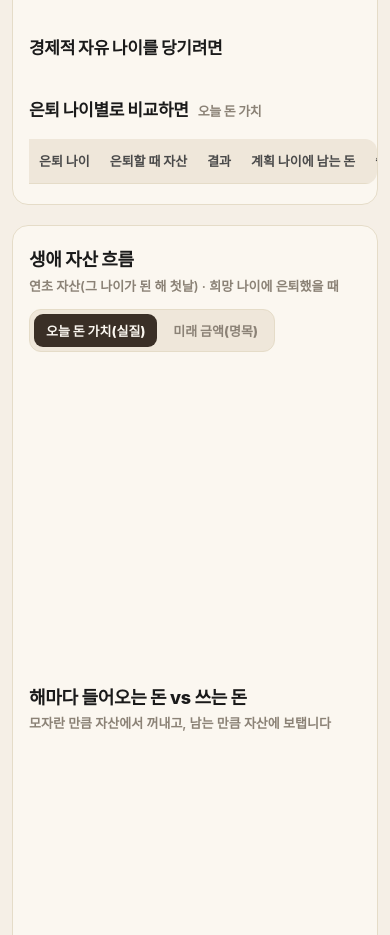
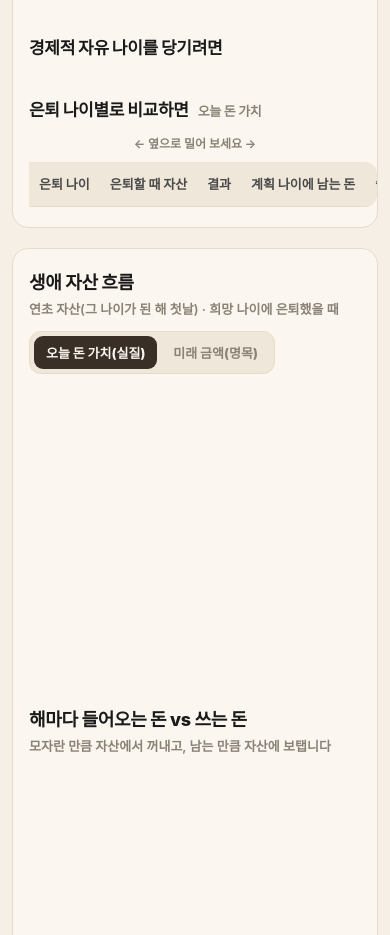
Before and after one commit to ttokjaeTV/freedom, a plain HTML site: page src/template.html in a window 390 px wide. Shown: the part 5680-6615 px from the top of the page. Drawn offline with nearby package versions, Linux system fonts and the light colour scheme; a script that the page names is missing; a web font is replaced by a local one.

Commit message:
모바일 표 가로 스크롤 안내 + favicon 링크
Co-Authored-By: Claude Sonnet 5.5 <noreply@anthropic.com>

```diff
--- a/src/template.html
+++ b/src/template.html
@@ -5,6 +5,7 @@
 <script src="https://ttokjaetv.github.io/member-lock.js"></script>
 <script src="https://ttokjaetv.github.io/profile-v1.js"></script>
 <meta name="viewport" content="width=device-width, initial-scale=1.0">
+<link rel="icon" href="/favicon.ico">
 <title>경제적 자유 계산기 · 똑재TV</title>
 <meta name="description" content="지금 자산·수입·생활비·국민연금을 넣으면 몇 살에 일을 그만둬도 되는지(경제적 자유 나이)와 95세까지 자산 흐름을 보여 주는 무료 계산기. 불황·폭락 시나리오까지 시험해 볼 수 있습니다.">
 <link rel="stylesheet" href="https://cdn.jsdelivr.net/gh/orioncactus/pretendard@v1.3.9/dist/web/static/pretendard.css">
@@ -106,6 +107,9 @@
   .real-seg { width: auto; }
   .real-seg button { padding: 7px 12px; font-size: 13px; white-space: nowrap; }
 
+  .scroll-hint { display: none; margin: 12px 0 -8px; text-align: center; font-size: 12px; font-weight: 700; color: var(--ink-mute); }
+  @media (max-width: 558px) { .scroll-hint.sh-558 { display: block; } }
+  @media (max-width: 964px) { .scroll-hint.sh-964 { display: block; } }
   .table-wrap { overflow-x: auto; margin-top: 16px; border-radius: 12px; -webkit-overflow-scrolling: touch; }
   .data-table { width: 100%; border-collapse: collapse; font-size: 14px; }
   .data-table th { background: var(--bg-alt); padding: 12px 10px; text-align: right; font-weight: 800; color: var(--ink-soft); font-size: 13px; border-bottom: 1.5px solid var(--border); white-space: nowrap; }
@@ -445,6 +449,7 @@
     <div class="levers" id="levers"></div>
 
     <div class="sub-title">은퇴 나이별로 비교하면 <small>오늘 돈 가치</small></div>
+    <p class="scroll-hint sh-558" aria-hidden="true">← 옆으로 밀어 보세요 →</p>
     <div class="table-wrap"><table class="data-table" id="age-table"><thead><tr><th>은퇴 나이</th><th>은퇴할 때 자산</th><th>결과</th><th id="age-table-left">계획 나이에 남는 돈</th><th>쓸 수 있는 월 생활비</th></tr></thead><tbody></tbody></table></div>
   </div>
 
@@ -463,6 +468,7 @@
   <div class="card">
     <details class="fold" id="yr-fold">
       <summary><div><div class="chart-title">연도별 상세 (만원)</div><div class="chart-subtitle" id="yr-sub">희망 나이에 은퇴했을 때 · 오늘 돈 가치</div></div><span class="fold-btn"><span class="open-txt">펼치기 ▾</span><span class="close-txt">접기 ▴</span></span></summary>
+      <p class="scroll-hint sh-964" aria-hidden="true">← 옆으로 밀어 보세요 →</p>
       <div class="table-wrap"><table class="data-table yr-table" id="yr-table"><thead><tr><th>나이</th><th>연도</th><th>근로소득</th><th>공적연금</th><th>개인연금</th><th>생활비</th><th>큰돈</th><th>꺼낸 돈</th><th>모자람</th><th>연말 자산</th><th>비고</th></tr></thead><tbody></tbody></table></div>
       <button type="button" class="dl-btn" id="csv-btn">표 내려받기 (CSV)</button>
     </details>
```
Also changed, not shown: index.html (+6 -0 lines).
